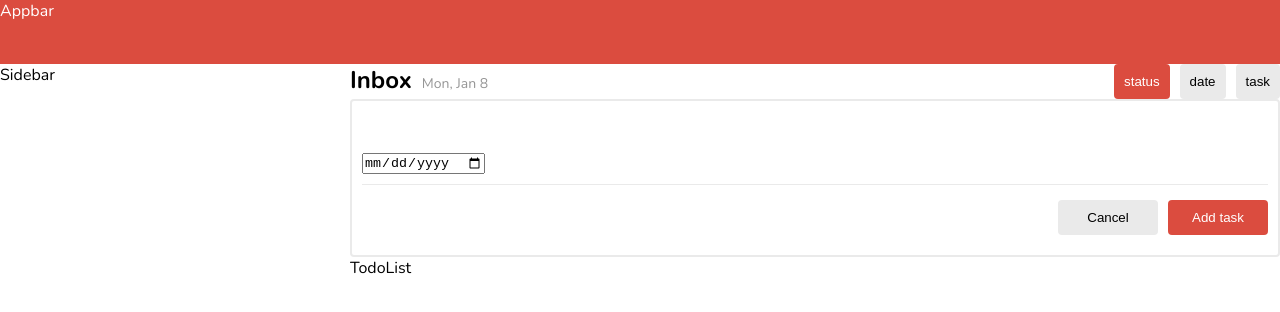
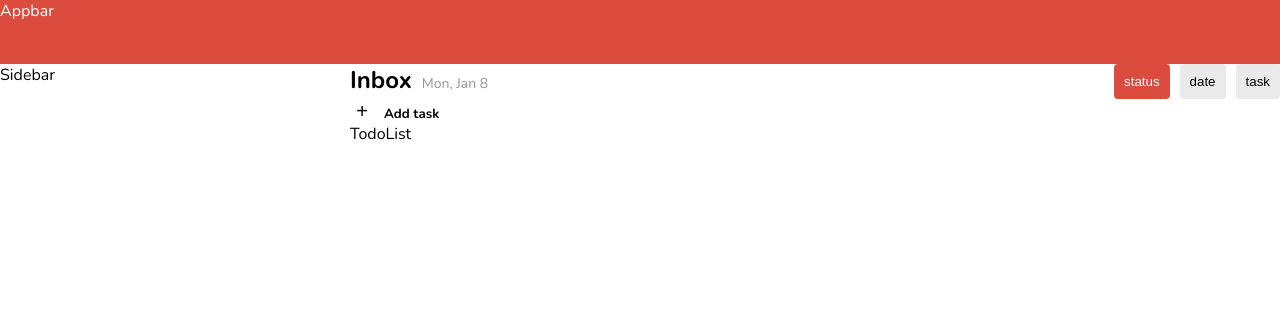
Before and after one commit to Kvinbindai/cc16-advance-todo, a React (Create React App) app: page / in a window 1280 px wide. Shown: the top 312 px of the page. Built offline with nearby package versions, Linux system fonts and the light colour scheme.

Commit message:
formComponent

```diff
--- a/src/components/Button.jsx
+++ b/src/components/Button.jsx
@@ -1,9 +1,14 @@
 import styles from './Button.module.scss';
 
-function Button({ children, onClick, variant = 'primary' }) {
+function Button({ children, onClick, variant = 'primary', ...props }) {
+  console.log(props);
   let finalBg = variant === 'primary' ? styles.primary : styles.secondary;
   return (
-    <button className={`${styles.button} ${finalBg}`} onClick={onClick}>
+    <button
+      className={`${styles.button} ${finalBg}`}
+      onClick={onClick}
+      {...props} // {type:"button",role:"button"} => type="button" role="button"
+    >
       {children}
     </button>
   );
--- a/src/components/TodoForm.jsx
+++ b/src/components/TodoForm.jsx
@@ -1,19 +1,47 @@
+import { useState } from 'react';
 import Button from './Button';
 import styles from './TodoForm.module.scss';
 
-function TodoForm() {
+function TodoForm({ onClose }) {
+  const [text, setText] = useState('');
+  const [date, setDate] = useState('');
+  const [isError, setIsError] = useState(false);
+
+  const handleSubmit = (event) => {
+    event.preventDefault();
+    if (text.trim() === '') {
+      setIsError(true);
+    } else {
+      setIsError(false);
+      onClose();
+    }
+  };
+
+  const handleChangeText = (event) => {
+    setText(event.target.value);
+    setIsError(false);
+  };
+
+  const handleChangeDate = (event) => {
+    setDate(event.target.value);
+  };
   return (
-    <form className={styles.form}>
+    <form className={styles.form} onSubmit={handleSubmit}>
       <div className={styles.form__task}>
-        <input type='text' />
+        <input type='text' value={text} onChange={handleChangeText} />
+        {isError && <p className={styles.form__error}>task name is requried</p>}
       </div>
       <div className={styles.form__date}>
-        <input type='date' />
+        <input type='date' value={date} onChange={handleChangeDate} />
       </div>
       <div className={styles.form__action}>
         <div className={styles.form__action__container}>
-          <Button variant='secondary'>Cancel</Button>
-          <Button variant='primary'>Add task</Button>
+          <Button type='button' role='button' variant='secondary' onClick={onClose}>
+            Cancel
+          </Button>
+          <Button type='submit' role='submit' variant='primary'>
+            Add task
+          </Button>
         </div>
       </div>
     </form>
--- a/src/components/TodoForm.module.scss
+++ b/src/components/TodoForm.module.scss
@@ -16,8 +16,9 @@
     padding: 10px;
   }
 
-  &__task > input:focus {
-    outline: none;
+  &__error {
+    color: $primary;
+    font-size: 16px;
   }
 
   &__date {
--- a/src/components/TodoInput.jsx
+++ b/src/components/TodoInput.jsx
@@ -3,18 +3,20 @@ import styles from './TodoInput.module.scss';
 import { useState } from 'react';
 
 function TodoInput() {
-  const [isShow, setIsShow] = useState(true);
+  const [isShow, setIsShow] = useState(false);
 
-  const toggleForm = () => setIsShow(!isShow);
+  const openForm = () => setIsShow(true);
+
+  const closeForm = () => setIsShow(false);
   return (
     <>
       {!isShow ? (
         <div className={styles.container}>
-          <button onClick={toggleForm}>+</button>
+          <button onClick={openForm}>+</button>
           <h5>Add task</h5>
         </div>
       ) : (
-        <TodoForm />
+        <TodoForm onClose={closeForm} />
       )}
     </>
   );
--- a/src/styles/global.scss
+++ b/src/styles/global.scss
@@ -21,3 +21,7 @@ button {
   border: none;
   cursor: pointer;
 }
+
+input[type='text']:focus {
+  outline: none;
+}
```
